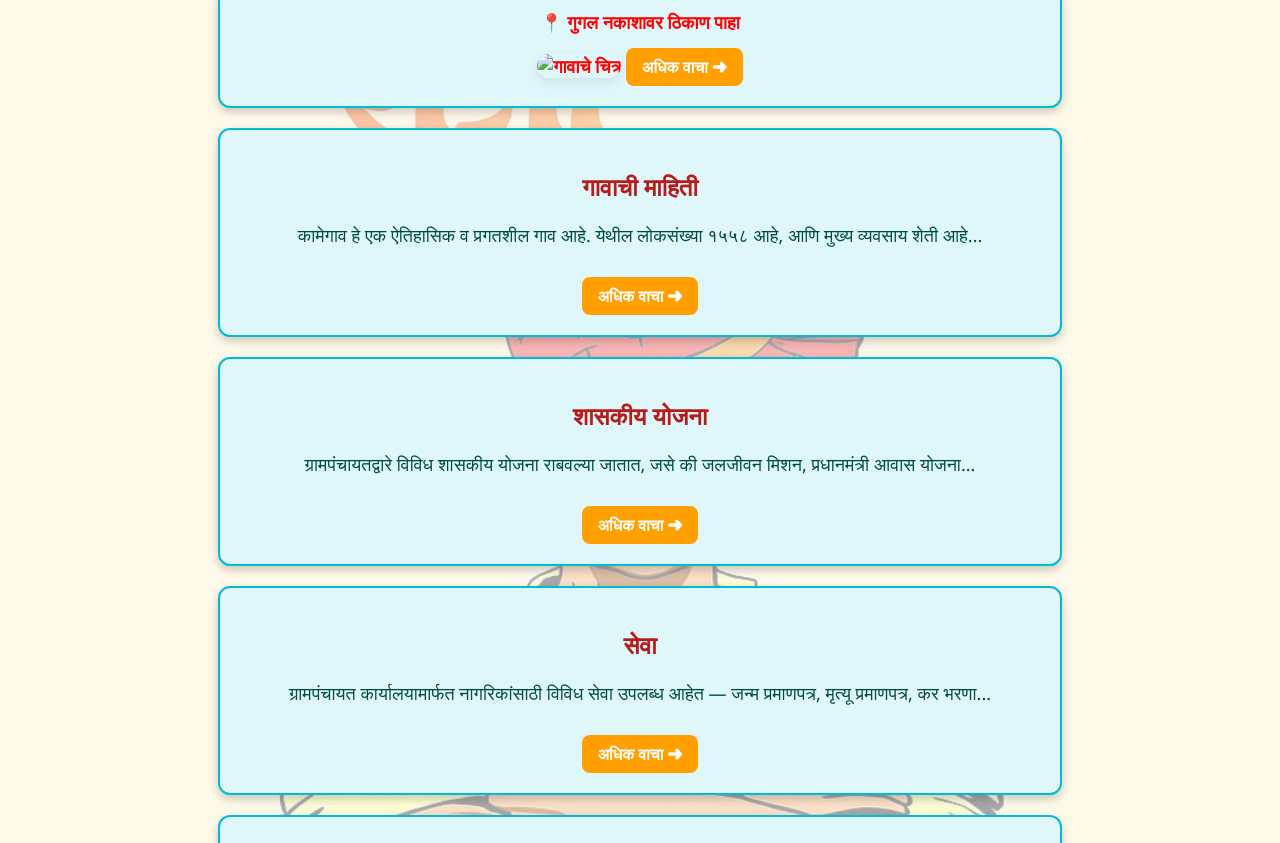
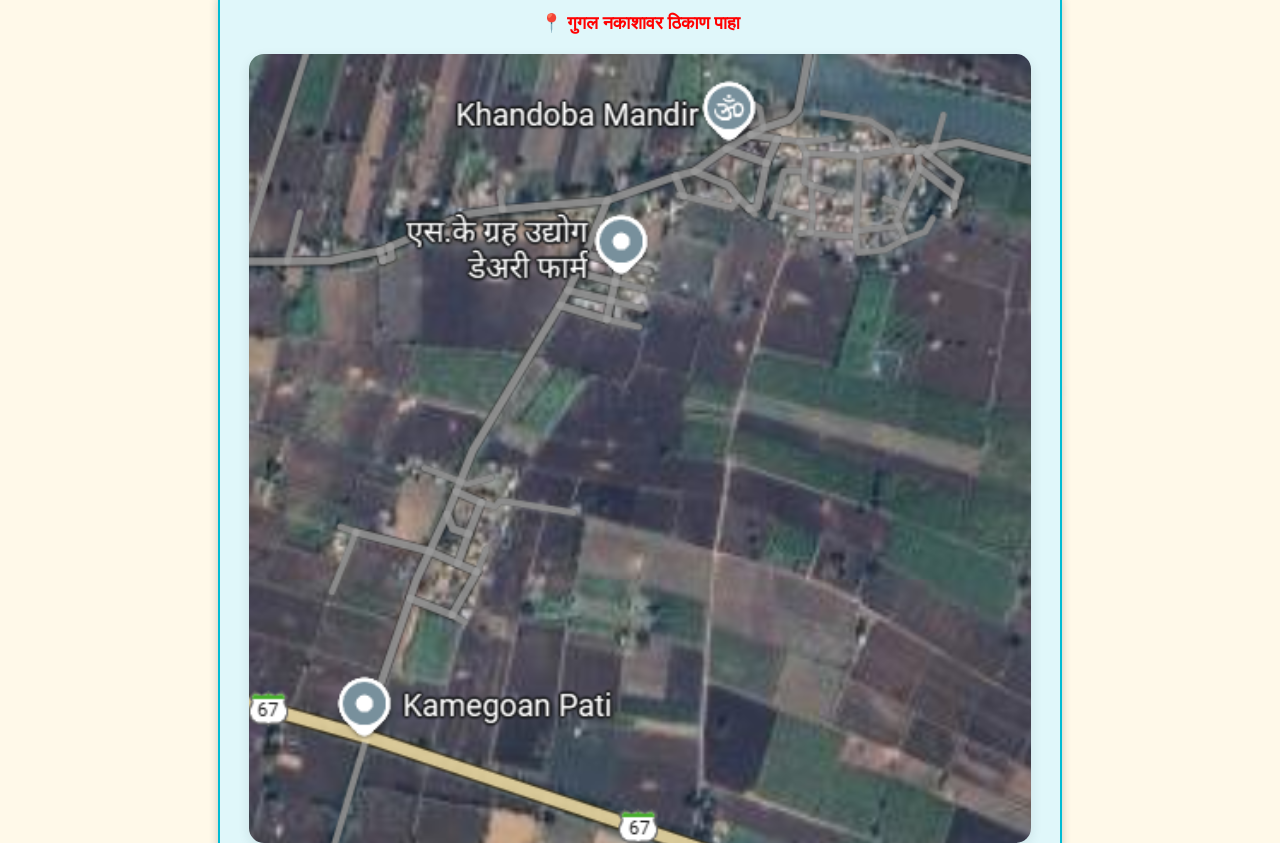
Before and after one commit to harshal-kadam/grampanchyat, a plain HTML site: page index.html in a window 1280 px wide. Shown: the part 1316-2159 px from the top of the page. Drawn offline with Linux system fonts and the light colour scheme; no server answers; files whose address does not match are found by name.

Commit message:
Update index.html

```diff
--- a/index.html
+++ b/index.html
@@ -75,7 +75,7 @@
       ही ग्रामपंचायतची माहिती देणारी वेबसाईट आहे. येथे विविध सेवा व माहिती उपलब्ध आहे.
     </p>
 
-    <img src="img\flag.jpg" alt="गावाचे चित्र">
+    <img src="flag.jpg" alt="गावाचे चित्र">
     <h1>1️⃣ "स्वच्छ, सुंदर आणि समृद्ध गाव — आपली ग्रामपंचायत, आपली शान!"
 
 </h1>
@@ -119,7 +119,7 @@
    target="_blank"
    style="font-size: 18px; color: #FF0000; text-decoration: none; font-weight: bold;">
    📍 गुगल नकाशावर ठिकाण पाहा <br>
-   <img src="img/GPS.png" alt="गावाचे चित्र">
+   <img src="GPS.png" alt="गावाचे चित्र">
 <a href="https://maps.app.goo.gl/R6u6AEXg2E3cZzKE6" class="read-more-btn">
   अधिक वाचा ➜
 </a>
```
